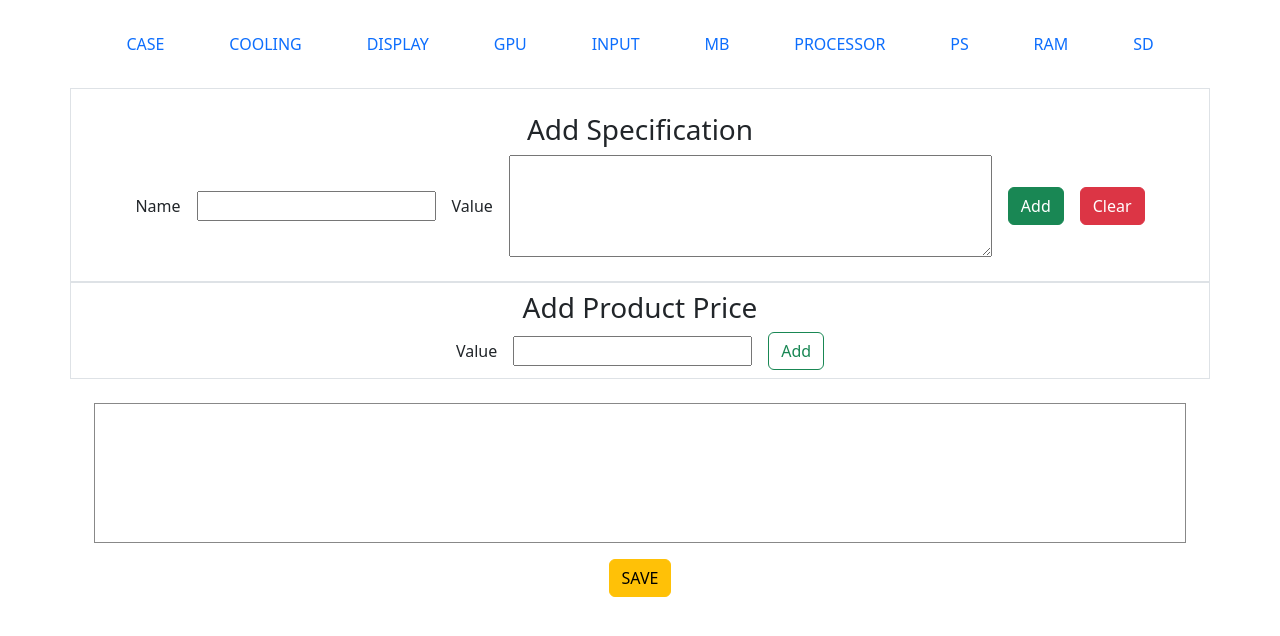
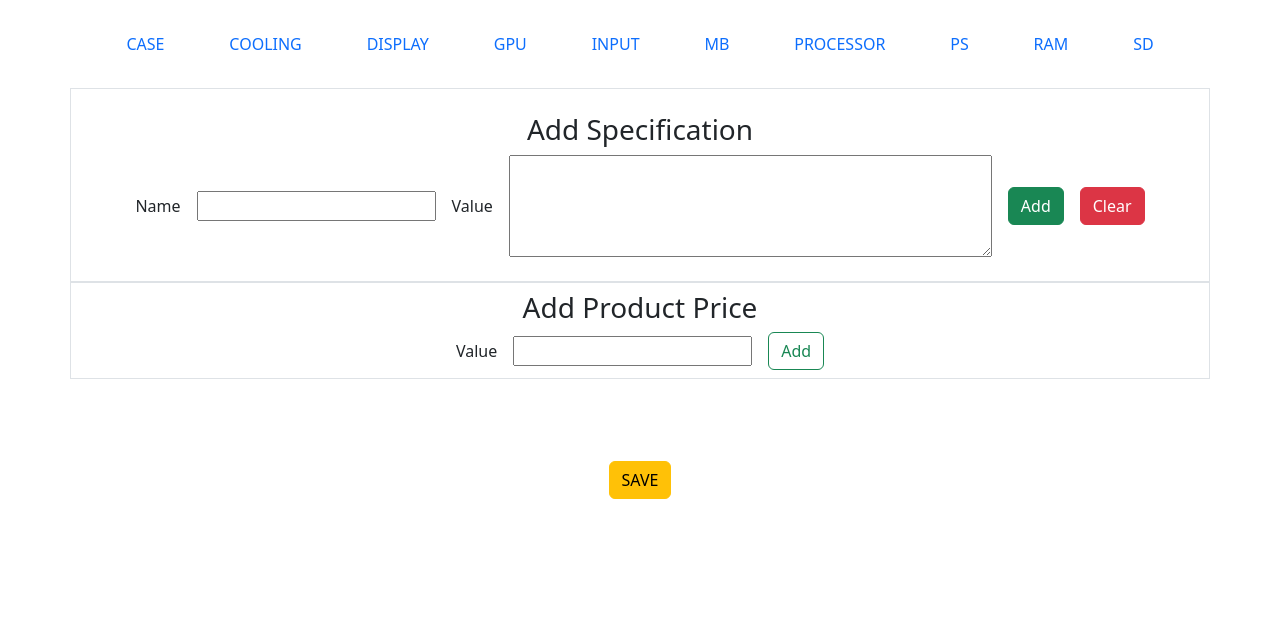
Before and after one commit to ellenjane001/product-updater, a plain HTML site: page index.html in a window 1280 px wide. Drawn offline with nearby package versions, Linux system fonts and the light colour scheme; no server answers.

Commit message:
fix error

```diff
--- a/index.html
+++ b/index.html
@@ -50,7 +50,7 @@
         </form>
     </div>
     <div class="container w-100 p-4 d-flex flex-column">
-        <pre class="prettyprint p-lg-5">
+        <pre>
 
         </pre>
         <button class="btn btn-warning mx-auto mb-3">SAVE</button>
--- a/script.js
+++ b/script.js
@@ -226,7 +226,6 @@ document.querySelector('.btn.btn-outline-success').onclick = (e) => {
     let data = JSON.parse(document.getElementsByTagName('pre')[0].innerHTML)
     let inputs = document.getElementById('add-product-price').getElementsByTagName('input')[0]
     data[inputs.name] = inputs.value
-    console.log(data)
     document.getElementsByTagName('pre')[0].innerHTML = JSON.stringify(data, null, 3)
 }
 document.querySelector('.btn.btn-danger').onclick = (e) => {
```
